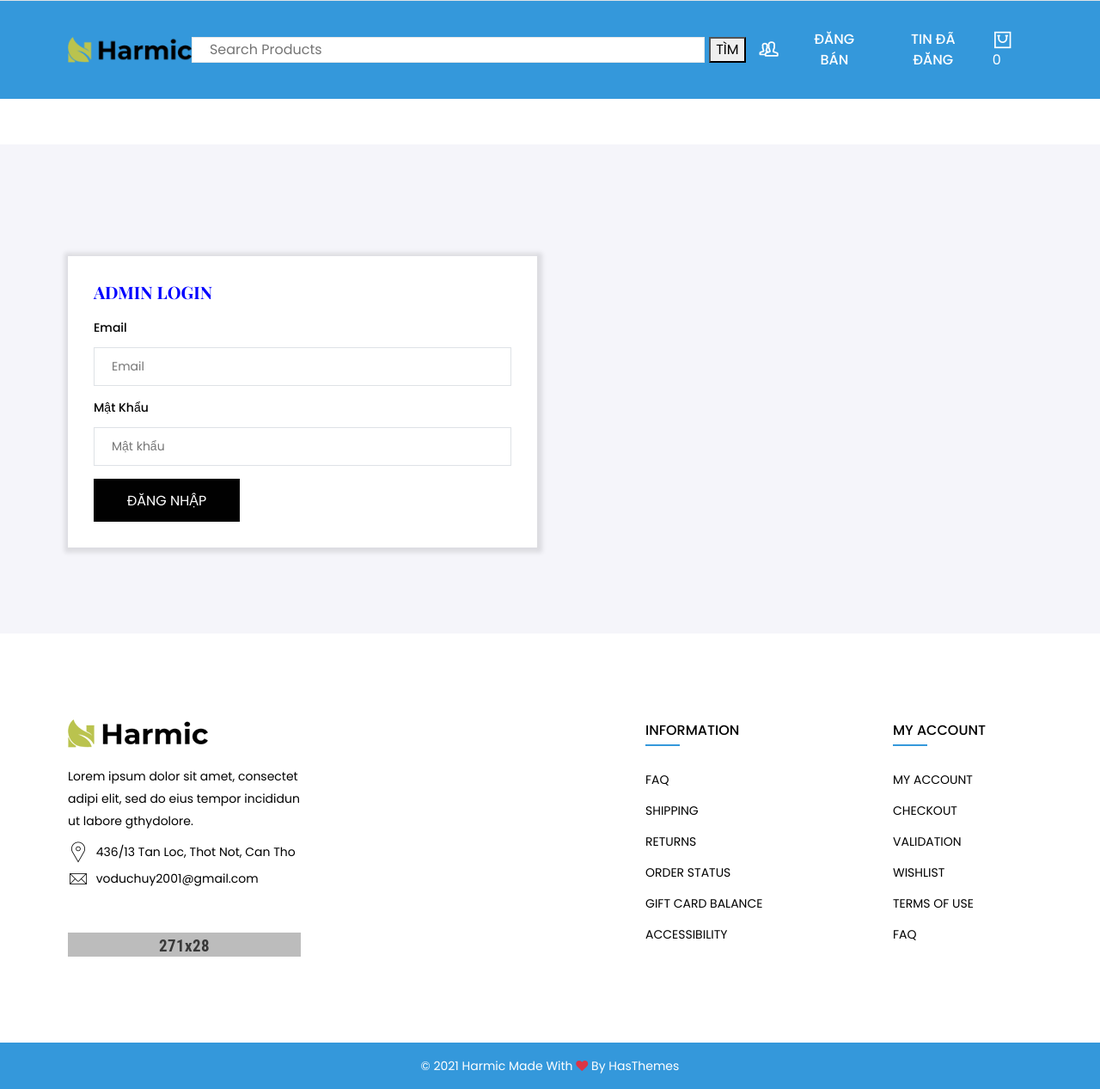
After one commit to TuanMinh7979/basicAspNetMvc5SQL, an ASP.NET Core app: template BachHoaTH/Views/Accounts/ShowAdminLogin.cshtml in a window 1280 px wide. The commit adds this page. Shown: the whole page at 86% size. Run offline with ASP.NET Core 8, Linux system fonts and the light colour scheme; the template is opened without the code that fills it, so the values that code supplies are empty; style sheets or scripts are compiled from the project's sources; some libraries are stand-ins or nearby versions; some web fonts are replaced.

Commit message:
all base ok

```diff
--- /dev/null
+++ b/BachHoaTH/Views/Accounts/ShowAdminLogin.cshtml
@@ -0,0 +1,37 @@
+@model BachHoaTH.ModelViews.LoginViewModel
+@{
+    ViewData["Title"] = "Đăng nhập Admin";
+    Layout = "~/Views/Shared/_Layout.cshtml";
+}
+
+<main class="main-content">
+    <div class="login-register-area section-space-y-axis-100">
+        <div class="container">
+            <div class="row">
+                <div style="" class="col-lg-6 pt-10 pt-lg-0">
+                    <form asp-action="LoginAdmin">
+                        <div asp-validation-summary="ModelOnly" class="text-danger"></div>
+                        <div class="login-form">
+                            <h4 class="login-title" style="color: blue">ADMIN LOGIN</h4>
+                            <div class="row">
+                                <div class="col-md-12">
+                                    <label>Email</label>
+                                    <input autofocus type="text" asp-for="UserName" placeholder="Email">
+                                    <span asp-validation-for="UserName" class="text-danger"></span>
+                                </div>
+                                <div class="col-md-12">
+                                    <label>Mật khẩu</label>
+                                    <input type="password" asp-for="Password" placeholder="Mật khẩu">
+                                    <span asp-validation-for="Password" class="text-danger"></span>
+                                </div>
+                                <div class="col-12">
+                                    <button class="btn btn-custom-size lg-size btn-secondary btn-primary-hover rounded-0">Đăng nhập</button>
+                                </div>
+                            </div>
+                        </div>
+                    </form>
+                </div>
+            </div>
+        </div>
+    </div>
+</main>
--- a/BachHoaTH/Views/Shared/_HeaderPartialView.cshtml
+++ b/BachHoaTH/Views/Shared/_HeaderPartialView.cshtml
@@ -1,3 +1,5 @@
+@using Microsoft.AspNetCore.Http
+@inject IHttpContextAccessor HttpContextAccessor
 <header class="main-header_area position-relative">
     <div class="header-top border-bottom d-none d-md-block">
         <div class="container">
@@ -37,7 +39,7 @@
                                             id="settingButton" data-bs-toggle="dropdown" aria-expanded="false">
                                         <i class="pe-7s-users" style="color: white; font-weight:bold"></i>
                                     </button>
-                                    <ul class="dropdown-menu dropdown-menu-end" aria-labelledby="settingButton">
+                                    <ul class="dropdown-menu dropdown-menu-end" id="accountUl" aria-labelledby="settingButton">
                                         @if (User.Identity.IsAuthenticated)
                                         {
 
@@ -48,6 +50,14 @@
                                                 </a>
                                             </li>
                                             <li><a class="dropdown-item" href="/dang-xuat.html">Đăng xuất</a></li>
+                                            if (HttpContextAccessor.HttpContext.Session.GetString("isAdmin") == "true")
+                                            {
+                                                <li>
+                                                    <a class="dropdown-item" href="/admin/home">
+                                                        Admin page
+                                                    </a>
+                                                </li>
+                                            }
 
 
                                         }
@@ -57,6 +67,7 @@
                                         {
                                             <li><a class="dropdown-item" href="/dang-ky.html">Đăng ký</a></li>
                                             <li><a class="dropdown-item" href="/login">Đăng nhập</a></li>
+                                            <li><a class="dropdown-item" href="/loginAdmin">Đăng nhập Admin</a></li>
                                         }
                                     </ul>
 
@@ -87,7 +98,7 @@
                                     </li>
                                 }
 
-        @if (User.Identity.IsAuthenticated)
+                                @if (User.Identity.IsAuthenticated)
 
 
                                 {
@@ -104,7 +115,7 @@
                                     <li class="">
 
                                         <a style="color: white; font-weight: 500" class="btn" href="/login">
-                                           TIN ĐÃ ĐĂNG
+                                            TIN ĐÃ ĐĂNG
                                         </a>
                                     </li>
                                 }
```
Also changed, not shown: BachHoaTH/Controllers/AccountsController.cs (+90 -8 lines), BachHoaTH/wwwroot/images/products/default.jpg (deleted), BachHoaTH/wwwroot/images/products/default.png (added), BachHoaTH/wwwroot/images/products/nextproduct.jpg (deleted).
